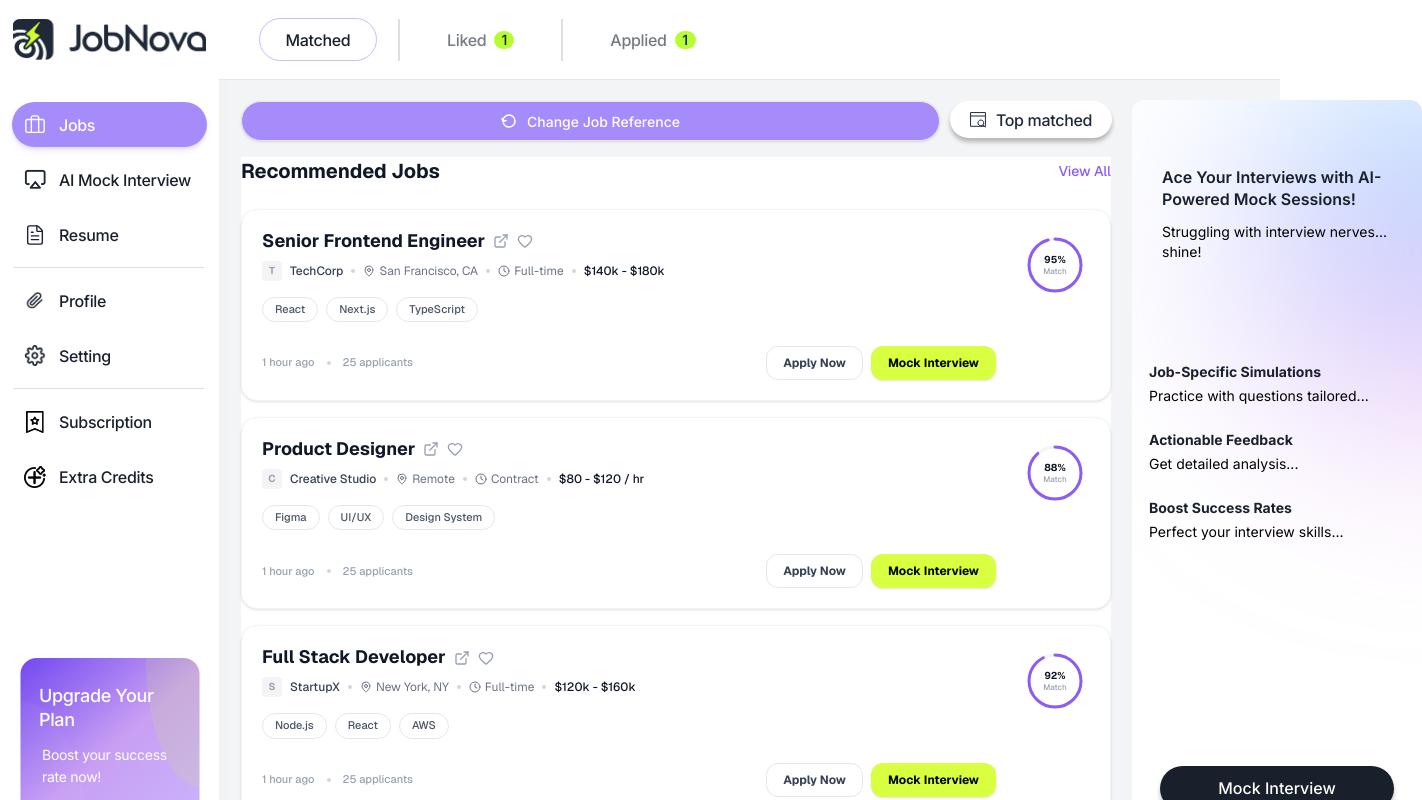
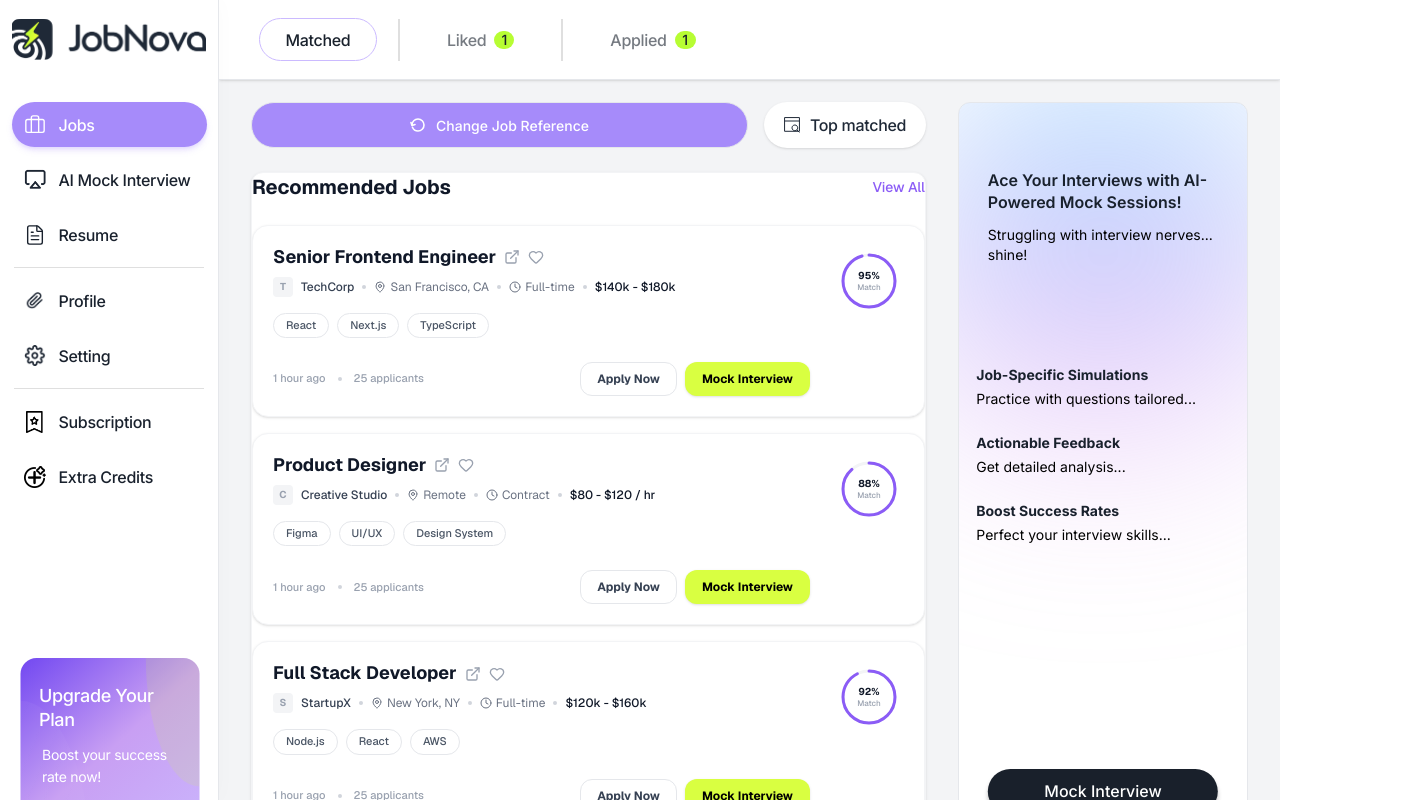
Before and after one commit to yuna0831/liba-frontend-test, a Next.js app: page / in a window 1280 px wide. Shown: the top 800 px of the page, 1422 px wide, since content can reach past the window. Built offline with nearby package versions, Linux system fonts and the light colour scheme.

Commit message:
feat: implement responsive fluid layout for MacBook 1512px resolution

```diff
--- a/src/app/page.tsx
+++ b/src/app/page.tsx
@@ -5,38 +5,75 @@ import { JobReferenceLabel } from '@/components/layout/JobReferenceLabel';
 import { TopMatchedButton } from '@/components/layout/TopMatchedButton';
 import { RightSidebarPanel } from '@/components/layout/RightSidebarPanel';
 import { RecommendedList } from '@/features/recommendation/RecommendedList';
-import { MatchAnalysis } from '@/features/recommendation/MatchAnalysis';
-import { WhyChooseWidget } from '@/features/recommendation/WhyChooseWidget';
-import { Search, Bell, HelpCircle } from 'lucide-react';
 
 export default function Home() {
   return (
-    <div className="min-h-screen bg-[#F3F4F6] flex flex-col lg:flex-row font-sans text-sm text-slate-800 relative">
-      <Sidebar />
+    // Outer Shell: Full width background
+    <div className="min-h-screen bg-[#F3F4F6] flex justify-center font-sans text-sm text-slate-800 overflow-x-hidden">
 
-      {/* 2. TopBar와 함께 위치 (absolute 기준점 공유) */}
-      <TopBar />
-      <JobReferenceLabel />
-      <TopMatchedButton />
+      {/*
+        Hybrid Container:
+        - Max Width 1512px (MacBook)
+        - Centered (mx-auto)
+        - Flex Row for Sidebars + Content
+      */}
+      <div className="w-full max-w-[1512px] mx-auto flex shadow-xl bg-white min-h-screen relative">
 
-      {/* Future Job Box (Absolute Placeholder) */}
-      <div className="absolute left-[241px] top-[157px] w-[870px] h-[739px] bg-[#FFFFFF]">
-        <RecommendedList />
+        {/* 1. Left Sidebar: Fixed 219px */}
+        <div className="hidden lg:block w-[219px] shrink-0 relative z-50">
+          <Sidebar className="w-[219px] h-screen sticky top-0 border-r border-[#E5E7EB]" />
+        </div>
+
+        {/* 2. Main Content Wrapper: Flex-1 (Fills remaining space) */}
+        <div className="flex-1 flex flex-col min-w-0 bg-[#F3F4F6] relative">
+
+          {/* Top Bar: Fixed Height 80px */}
+          <TopBar className="sticky top-0 z-40 w-full h-[80px] bg-white/95 backdrop-blur-sm shadow-sm" />
+
+          {/* Main Content Area
+              - Padding Top: 22px (Total 102px - 80px TopBar)
+              - Padding X: 32px (gap-8 equivalent)
+          */}
+          <main className="flex-1 w-full flex justify-between pt-[22px] px-8 gap-8">
+
+            {/* Center Column: Flex-1 (Fluid Grid) */}
+            <div className="flex-1 flex flex-col min-w-0">
+
+              {/* Headers Container: Flex Justify Between */}
+              <div className="relative mb-6 w-full">
+                <div className="flex flex-col sm:flex-row justify-between items-start sm:items-center gap-4 w-full">
+
+                  {/* Job Reference Label */}
+                  <div className="flex-1 w-full sm:w-auto min-w-0">
+                    <JobReferenceLabel className="w-full text-truncate shadow-none border-gray-200 h-[46px]" />
+                  </div>
+
+                  {/* Top Matched Button */}
+                  <TopMatchedButton className="shrink-0 shadow-sm border border-transparent hover:border-[#B7FD33] h-[46px]" />
+                </div>
+              </div>
+
+              {/* Job List: Flex-1 to fill height/width */}
+              <div className="w-full bg-white shadow-sm rounded-xl overflow-hidden min-h-[500px] border border-gray-100 flex-1">
+                <RecommendedList />
+              </div>
+            </div>
+
+            {/* Right Sidebar Column: Fixed 290px
+                 - Hidden on smaller screens (< xl)
+                 - Sticky Top: 102px (Matches Sidebar Menu & Content Start)
+             */}
+            <div className="hidden xl:block w-[290px] shrink-0 relative">
+              <div className="sticky top-[102px]">
+                <RightSidebarPanel className="w-[290px] h-[790px]" />
+              </div>
+            </div>
+
+          </main>
+        </div>
       </div>
 
-      {/* Right Sidebar Panel (Absolute) */}
-      <RightSidebarPanel />
-
-      <main className="flex-1 p-4 lg:p-8 pt-[100px] pb-24 lg:pb-8 max-w-7xl mx-auto w-full">
-        <div className="grid grid-cols-1 xl:grid-cols-[1fr_320px] gap-8 items-start">
-          <div className="space-y-4">
-            {/* Moved to Absolute Future Job Box */}
-          </div>
-
-
-        </div>
-      </main>
-
+      {/* Mobile Nav */}
       <MobileNav />
     </div>
   );
--- a/src/components/layout/JobReferenceLabel.tsx
+++ b/src/components/layout/JobReferenceLabel.tsx
@@ -1,8 +1,14 @@
 import React from 'react';
+import { clsx } from 'clsx';
+import { twMerge } from 'tailwind-merge';
 
-export function JobReferenceLabel() {
+interface JobReferenceLabelProps {
+    className?: string;
+}
+
+export function JobReferenceLabel({ className }: JobReferenceLabelProps) {
     return (
-        <div className="absolute left-[241px] top-[101px] w-[699px] h-[40px] bg-[#A68BFA] border border-[#E8E8E8] rounded-[31px] flex justify-center items-center gap-[10px] px-[16px] py-[8px] z-10 shadow-sm cursor-pointer hover:bg-[#9778F5] transition-colors">
+        <div className={twMerge(clsx("w-full h-[40px] bg-[#A68BFA] border border-[#E8E8E8] rounded-[31px] flex justify-center items-center gap-[10px] px-[16px] py-[8px] z-10 shadow-sm cursor-pointer hover:bg-[#9778F5] transition-colors", className))}>
 
             {/* Icon Box 16x16 */}
             <div className="w-[16px] h-[16px] relative flex items-center justify-center">
--- a/src/components/layout/RightSidebarPanel.tsx
+++ b/src/components/layout/RightSidebarPanel.tsx
@@ -1,16 +1,16 @@
 import React from 'react';
 
-export function RightSidebarPanel() {
+export function RightSidebarPanel({ className }: { className?: string }) {
     return (
-        <div className="absolute left-[1132px] top-[100px] w-[290px] h-[790px] bg-[#FFFFFF] rounded-[12px] overflow-hidden z-10 border-none">
+        <div className={`w-[290px] h-[790px] bg-[#FFFFFF] rounded-[12px] overflow-hidden z-30 border border-[#E5E7EB] relative ${className}`}>
 
-            {/* 1. Eclipse Background */}
-            <div className="absolute left-[113px] top-[-38px] w-[395px] h-[395px] rounded-full blur-[100px] pointer-events-none" style={{
+            {/* 1. Eclipse Background - Centered horizontally or adapted */}
+            <div className="absolute left-1/2 -translate-x-1/2 top-[-38px] w-[136%] pb-[136%] rounded-full blur-[100px] pointer-events-none" style={{
                 background: 'linear-gradient(180deg, rgba(0, 194, 255, 0.4) 0%, rgba(166, 139, 250, 0.5) 50%, rgba(255, 148, 228, 0.3) 100%)'
             }} />
 
-            {/* 2. Header Section (Frame 29030) */}
-            <div className="absolute top-[66px] left-[30px] w-[230px] z-10">
+            {/* 2. Header Section (Frame 29030) - Width 80% */}
+            <div className="absolute top-[66px] left-[10%] w-[80%] z-10">
                 <h3 className="font-[family-name:var(--font-inter)] text-[16px] font-semibold text-[#19212D] leading-[22px] mb-[12px]">
                     Ace Your Interviews with AI-Powered Mock Sessions!
                 </h3>
@@ -19,8 +19,8 @@ export function RightSidebarPanel() {
                 </p>
             </div>
 
-            {/* 3. Features List Section (Frame 29028) */}
-            <div className="absolute top-[262px] left-[17px] w-[256px] flex flex-col gap-[24px] z-10">
+            {/* 3. Features List Section - Width 88% */}
+            <div className="absolute top-[262px] left-[6%] w-[88%] flex flex-col gap-[24px] z-10">
 
                 {/* Item 1 */}
                 <div className="flex flex-col gap-[4px]">
@@ -54,8 +54,8 @@ export function RightSidebarPanel() {
 
             </div>
 
-            {/* 4. Action Button */}
-            <button className="absolute top-[666px] left-1/2 -translate-x-1/2 w-[234px] h-[45px] bg-[#19202B] rounded-[31px] flex items-center justify-center cursor-pointer transition-transform hover:scale-105 z-20 shadow-[0px_4px_4px_rgba(0,0,0,0.25)] border-none">
+            {/* 4. Action Button - Width 80% */}
+            <button className="absolute top-[666px] left-1/2 -translate-x-1/2 w-[80%] h-[45px] bg-[#19202B] rounded-[31px] flex items-center justify-center cursor-pointer transition-transform hover:scale-105 z-20 shadow-[0px_4px_4px_rgba(0,0,0,0.25)] border-none">
                 <span className="font-[family-name:var(--font-inter)] text-[16px] font-medium text-white">
                     Mock Interview
                 </span>
--- a/src/components/layout/Sidebar.tsx
+++ b/src/components/layout/Sidebar.tsx
@@ -1,6 +1,6 @@
 'use client';
 
-import { Briefcase, FileText, Star } from 'lucide-react';
+import { Briefcase, FileText } from 'lucide-react';
 import Link from 'next/link';
 import Image from 'next/image';
 
@@ -14,11 +14,18 @@ const NAV_ITEMS = [
   { img: '/icons/credits.png', label: 'Extra Credits', href: '/credits' },
 ];
 
-export function Sidebar() {
+import { clsx } from 'clsx';
+import { twMerge } from 'tailwind-merge';
+
+interface SidebarProps {
+  className?: string;
+}
+
+export function Sidebar({ className }: SidebarProps) {
   return (
-    <aside className="hidden lg:flex flex-col w-[219px] h-[900px] bg-[#FFFFFF] shadow-[1px_0_20px_rgba(0,0,0,0.02)] flex-shrink-0 relative">
+    <aside className={twMerge(clsx("hidden lg:flex flex-col w-[219px] h-screen bg-[#FFFFFF] shadow-[1px_0_20px_rgba(0,0,0,0.02)] flex-shrink-0 relative", className))}>
       {/* Brand Logo Container (Frame 2087327261) */}
-      <div className="absolute top-[9px] left-0 w-[219px] h-[61.15px] flex flex-col items-start px-[12px] py-[10px] gap-[10px] z-20">
+      <div className="absolute top-[9px] left-0 w-full h-[61.15px] flex flex-col items-start px-[12px] py-[10px] gap-[10px] z-20">
         <div className="relative w-full h-full">
           <Image
             src="/icons/Jobnova.png"
@@ -30,8 +37,8 @@ export function Sidebar() {
         </div>
       </div>
 
-      {/* Navigation Menu (Width 219px) - Absolute Position Top 102px */}
-      <nav className="absolute top-[102px] left-0 flex flex-col w-[219px] h-auto space-y-[10px]">
+      {/* Navigation Menu (Width 100%) - Absolute Position Top 102px */}
+      <nav className="absolute top-[102px] left-0 flex flex-col w-full h-auto space-y-[10px]">
         {NAV_ITEMS.map((item) => (
           <div key={item.label} className="flex flex-col items-center w-full">
             {/* Menu Button (Width 195px, Height 45px) */}
--- a/src/components/layout/TopBar.tsx
+++ b/src/components/layout/TopBar.tsx
@@ -1,8 +1,14 @@
 import { Search, Bell, HelpCircle } from 'lucide-react';
+import { clsx } from 'clsx';
+import { twMerge } from 'tailwind-merge';
 
-export function TopBar() {
+interface TopBarProps {
+    className?: string;
+}
+
+export function TopBar({ className }: TopBarProps) {
     return (
-        <div className="fixed top-0 left-[219px] right-0 h-[80px] bg-[#FFFFFF] border-b border-gray-200 z-40 flex items-center px-[40px]">
+        <div className={twMerge(clsx("w-full h-[80px] bg-[#FFFFFF] border-b border-[#E5E7EB] flex items-center px-[40px] z-50", className))}>
 
             {/* Tabs Group */}
             <div className="flex items-center gap-[1px]">
--- a/src/components/layout/TopMatchedButton.tsx
+++ b/src/components/layout/TopMatchedButton.tsx
@@ -1,6 +1,13 @@
-export function TopMatchedButton() {
+import { clsx } from 'clsx';
+import { twMerge } from 'tailwind-merge';
+
+interface TopMatchedButtonProps {
+    className?: string;
+}
+
+export function TopMatchedButton({ className }: TopMatchedButtonProps) {
     return (
-        <div className="absolute left-[950px] top-[101px] w-[162px] h-[37px] bg-white rounded-[31px] flex justify-center items-center gap-[10px] px-[18px] py-[8px] z-10 cursor-pointer transition-all duration-200 border-0 outline-none ring-0 shadow-[0px_4px_4px_rgba(0,0,0,0.25)] hover:border-[1.5px] hover:border-solid hover:border-[#B7FD33]">
+        <div className={twMerge(clsx("w-[162px] h-[37px] bg-white rounded-[31px] flex justify-center items-center gap-[10px] px-[18px] py-[8px] z-10 cursor-pointer transition-all duration-200 border-0 outline-none ring-0 shadow-[0px_4px_4px_rgba(0,0,0,0.25)] hover:border-[1.5px] hover:border-solid hover:border-[#B7FD33]", className))}>
 
             {/* Icon 16x16 */}
             <div className="w-[16px] h-[16px] flex items-center justify-center">
```
